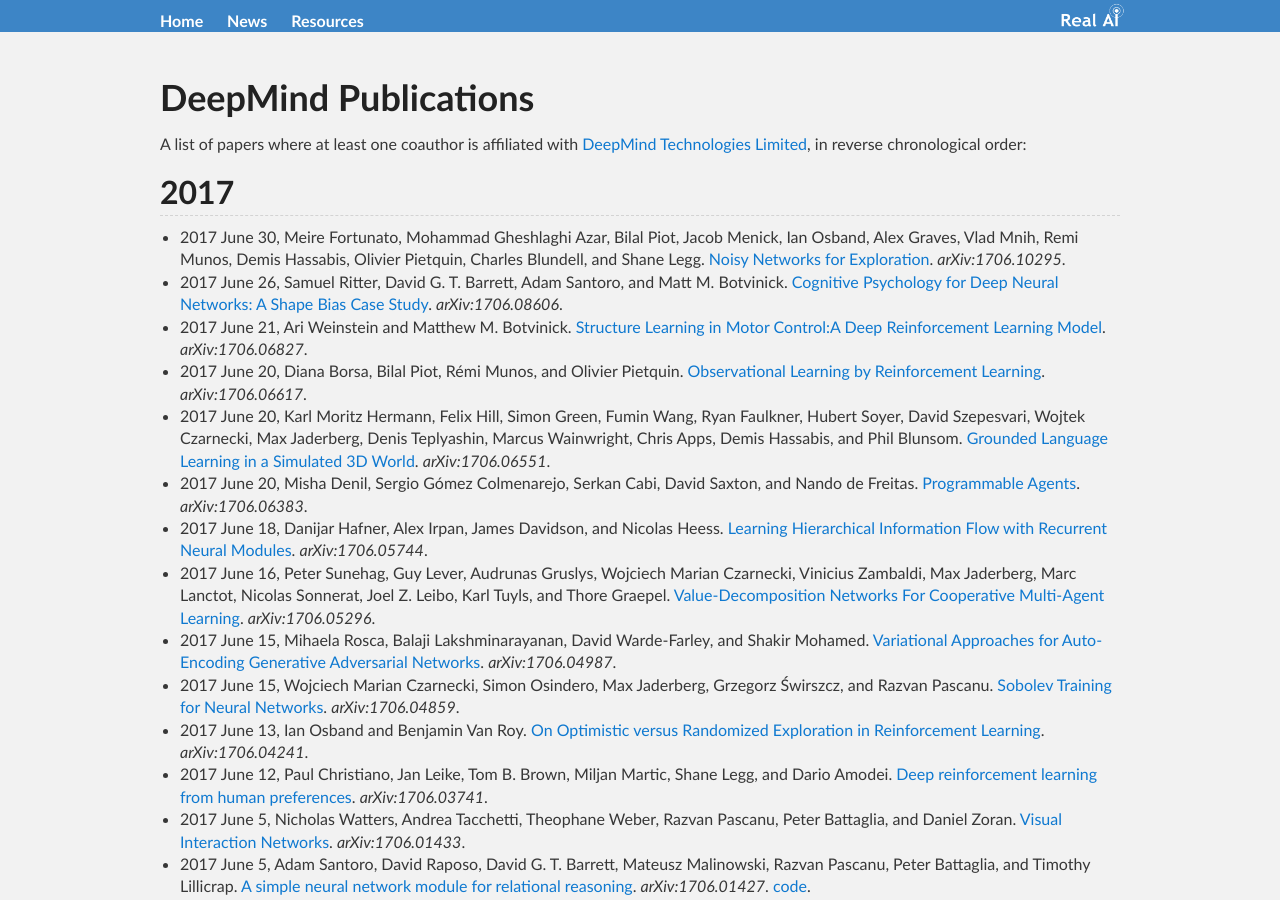
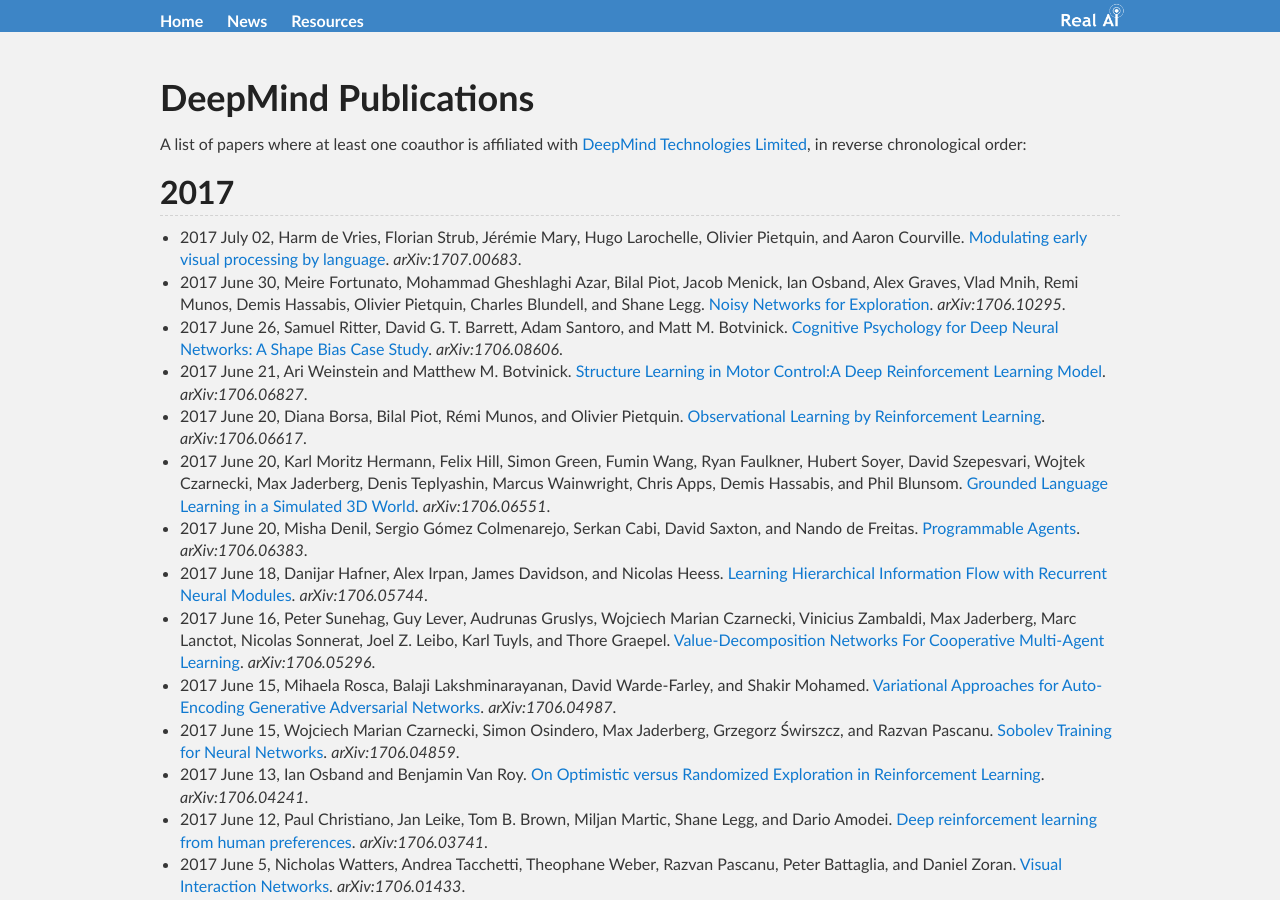
Before and after one commit to Tonywuhk/realai.org, a Jekyll site: the page built from labs/deepmind-publications.md, in a window 1280 px wide and 900 px high. Built offline with Jekyll 4.4.1, drawn with Linux system fonts in a browser that asks for light colours; our own code applies the rules of GitHub Pages for plain Markdown files; formulas are drawn with MathJax 3; comment, search, counter and statistics services are not loaded; the repository's description, which GitHub fills in, is left out.

Commit message:
Update deepmind-publications.md

```diff
--- a/labs/deepmind-publications.md
+++ b/labs/deepmind-publications.md
@@ -8,6 +8,7 @@
 
 ## 2017
 
+* 2017 July 02, Harm de Vries, Florian Strub, Jérémie Mary, Hugo Larochelle, Olivier Pietquin, and Aaron Courville. [Modulating early visual processing by language](https://arxiv.org/abs/1707.00683). *arXiv:1707.00683*.
 * 2017 June 30, Meire Fortunato, Mohammad Gheshlaghi Azar, Bilal Piot, Jacob Menick, Ian Osband, Alex Graves, Vlad Mnih, Remi Munos, Demis Hassabis, Olivier Pietquin, Charles Blundell, and Shane Legg. [Noisy Networks for Exploration](https://arxiv.org/abs/1706.10295). *arXiv:1706.10295*.
 * 2017 June 26, Samuel Ritter, David G. T. Barrett, Adam Santoro, and Matt M. Botvinick. [Cognitive Psychology for Deep Neural Networks: A Shape Bias Case Study](https://arxiv.org/abs/1706.08606). *arXiv:1706.08606*.
 * 2017 June 21, Ari Weinstein and Matthew M. Botvinick. [Structure Learning in Motor Control:A Deep Reinforcement Learning Model](https://arxiv.org/abs/1706.06827). *arXiv:1706.06827*.
```
